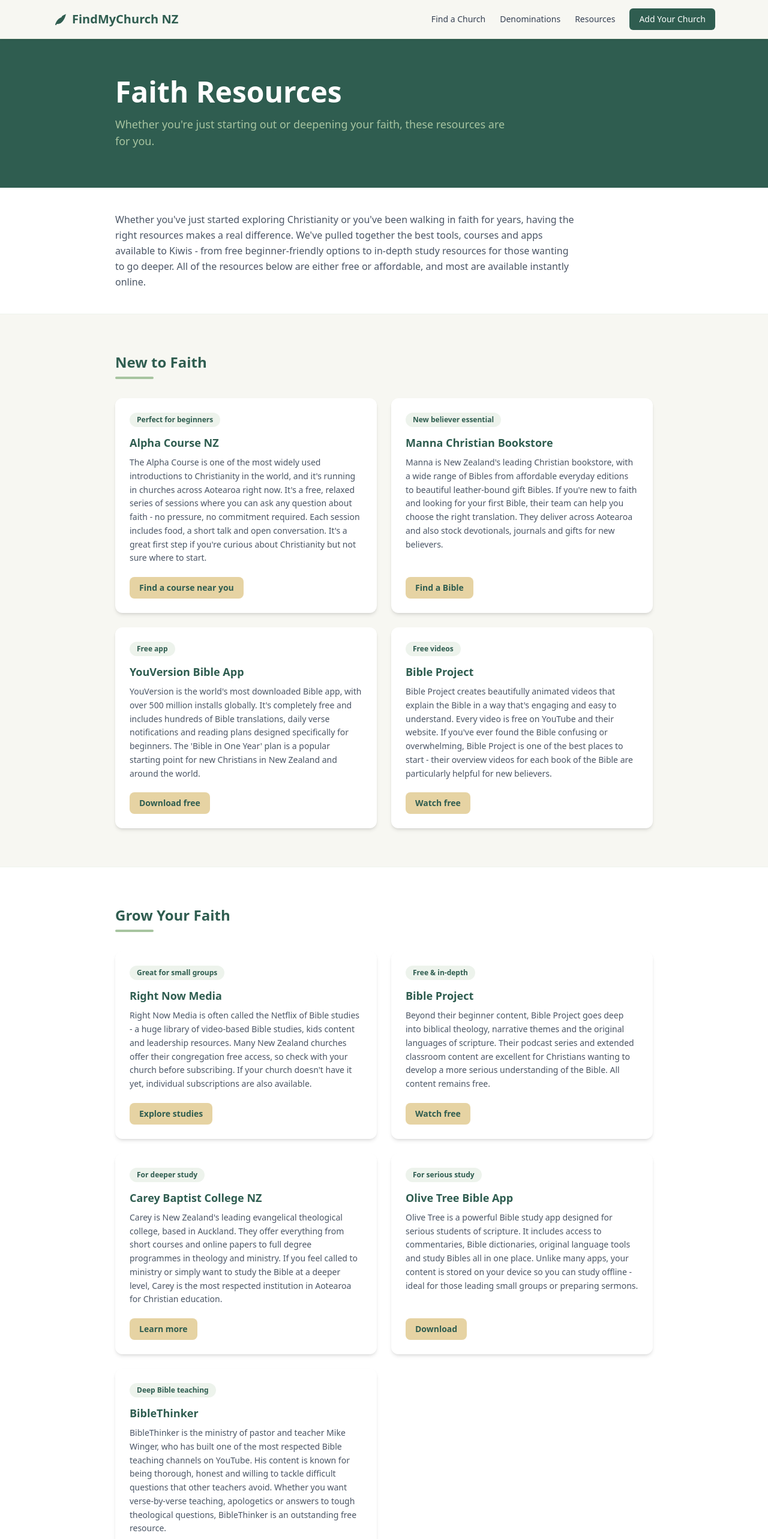
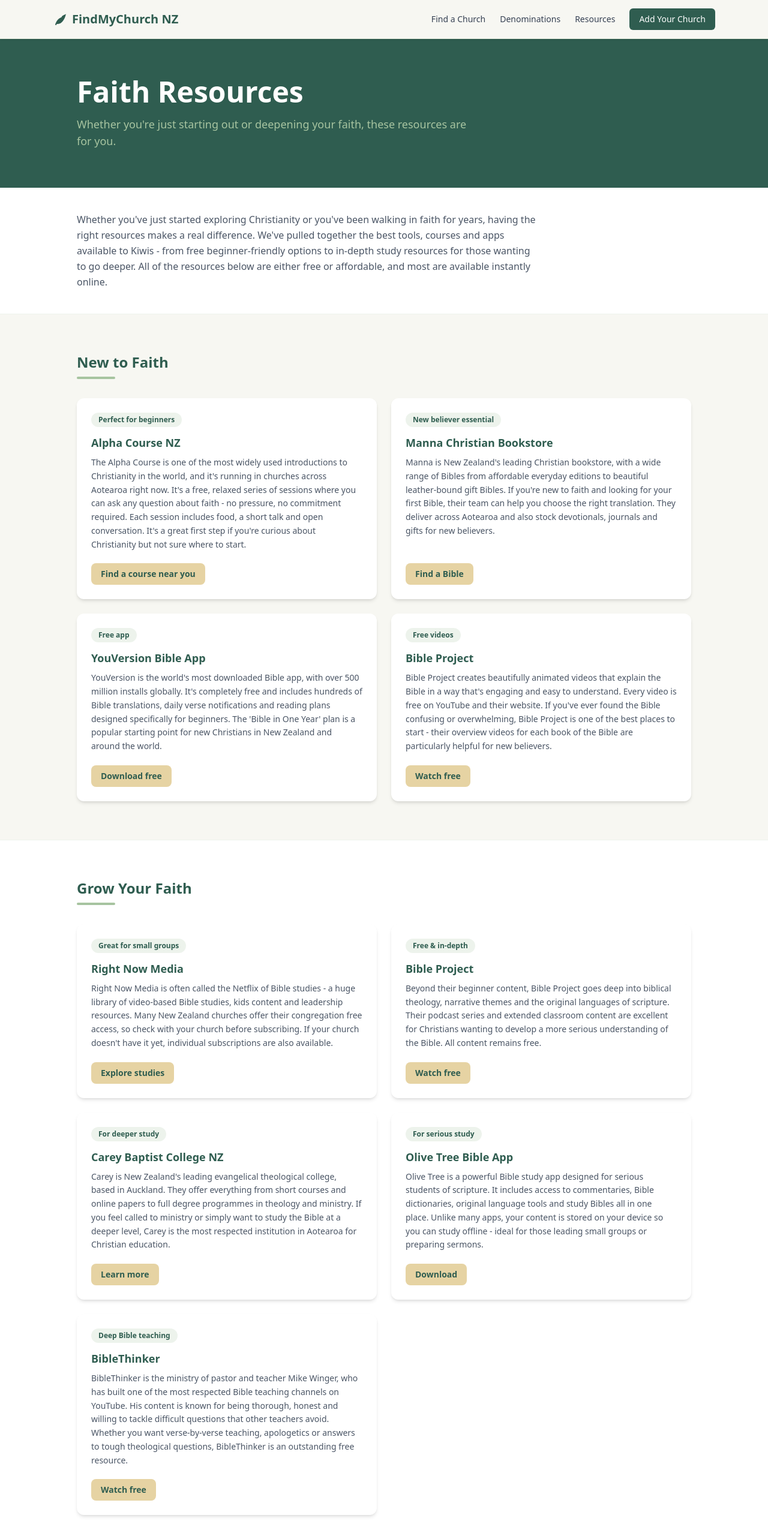
Before and after one commit to mattjenkinson3000/churchdirectory, a Next.js app: page /resources in a window 1280 px wide. Shown: the top 2566 px of the page at 60% size. Built offline with nearby package versions, Linux system fonts and the light colour scheme.

Commit message:
Increase resources page content width to max-w-5xl

```diff
--- a/src/app/resources/page.js
+++ b/src/app/resources/page.js
@@ -192,7 +192,7 @@
       <main>
         {/* ── Header ── */}
         <section className="bg-deep-green text-white py-16 px-4 sm:px-6">
-          <div className="max-w-4xl mx-auto">
+          <div className="max-w-5xl mx-auto">
             <h1 className="text-4xl sm:text-5xl font-bold mb-4">Faith Resources</h1>
             <p className="text-sage text-lg max-w-2xl">
               Whether you&apos;re just starting out or deepening your faith, these resources are for you.
@@ -202,7 +202,7 @@
 
         {/* ── Intro ── */}
         <section className="bg-white px-4 sm:px-6 py-10 border-b border-sage/20">
-          <div className="max-w-4xl mx-auto">
+          <div className="max-w-5xl mx-auto">
             <p className="text-gray-600 leading-relaxed text-base max-w-3xl">
               Whether you&apos;ve just started exploring Christianity or you&apos;ve been walking in faith for
               years, having the right resources makes a real difference. We&apos;ve pulled together the best
@@ -215,7 +215,7 @@
 
         {/* ── New to Faith ── */}
         <section className="py-16 px-4 sm:px-6 bg-off-white">
-          <div className="max-w-4xl mx-auto">
+          <div className="max-w-5xl mx-auto">
             <SectionHeading>New to Faith</SectionHeading>
             <div className="grid grid-cols-1 sm:grid-cols-2 gap-6">
               {NEW_TO_FAITH.map((r) => (
@@ -227,7 +227,7 @@
 
         {/* ── Grow Your Faith ── */}
         <section className="py-16 px-4 sm:px-6 bg-white border-t border-sage/20">
-          <div className="max-w-4xl mx-auto">
+          <div className="max-w-5xl mx-auto">
             <SectionHeading>Grow Your Faith</SectionHeading>
             <div className="grid grid-cols-1 sm:grid-cols-2 gap-6">
               {GROW_YOUR_FAITH.map((r) => (
@@ -239,7 +239,7 @@
 
         {/* ── Internal links ── */}
         <section className="py-14 px-4 sm:px-6 bg-off-white border-t border-sage/20">
-          <div className="max-w-4xl mx-auto">
+          <div className="max-w-5xl mx-auto">
             <h2 className="text-2xl font-bold text-deep-green mb-3">Looking for a church?</h2>
             <p className="text-gray-600 text-sm mb-6 max-w-2xl">
               These resources are just the beginning. If you&apos;re ready to find a church community
@@ -261,7 +261,7 @@
 
         {/* ── FAQ ── */}
         <section className="py-16 px-4 sm:px-6 bg-white border-t border-sage/20">
-          <div className="max-w-4xl mx-auto">
+          <div className="max-w-5xl mx-auto">
             <SectionHeading>Frequently Asked Questions</SectionHeading>
             <dl className="space-y-6">
               {FAQS.map(({ question, answer }) => (
@@ -279,7 +279,7 @@
 
         {/* ── Disclaimer ── */}
         <section className="py-10 px-4 sm:px-6 bg-off-white border-t border-sage/20">
-          <div className="max-w-4xl mx-auto">
+          <div className="max-w-5xl mx-auto">
             <p className="text-gray-400 text-sm text-center">
               FindMyChurch NZ is not affiliated with these organisations. We share them because we
               believe they genuinely help people.
```
